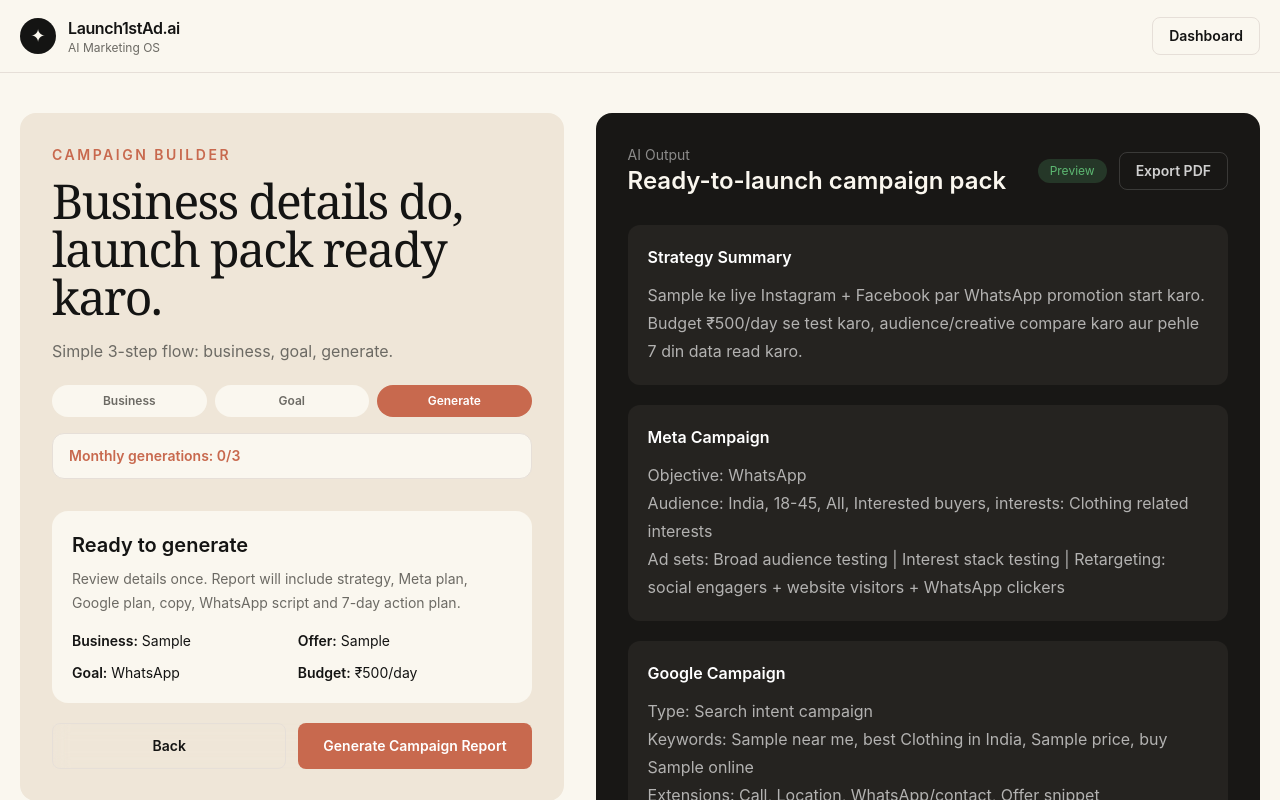
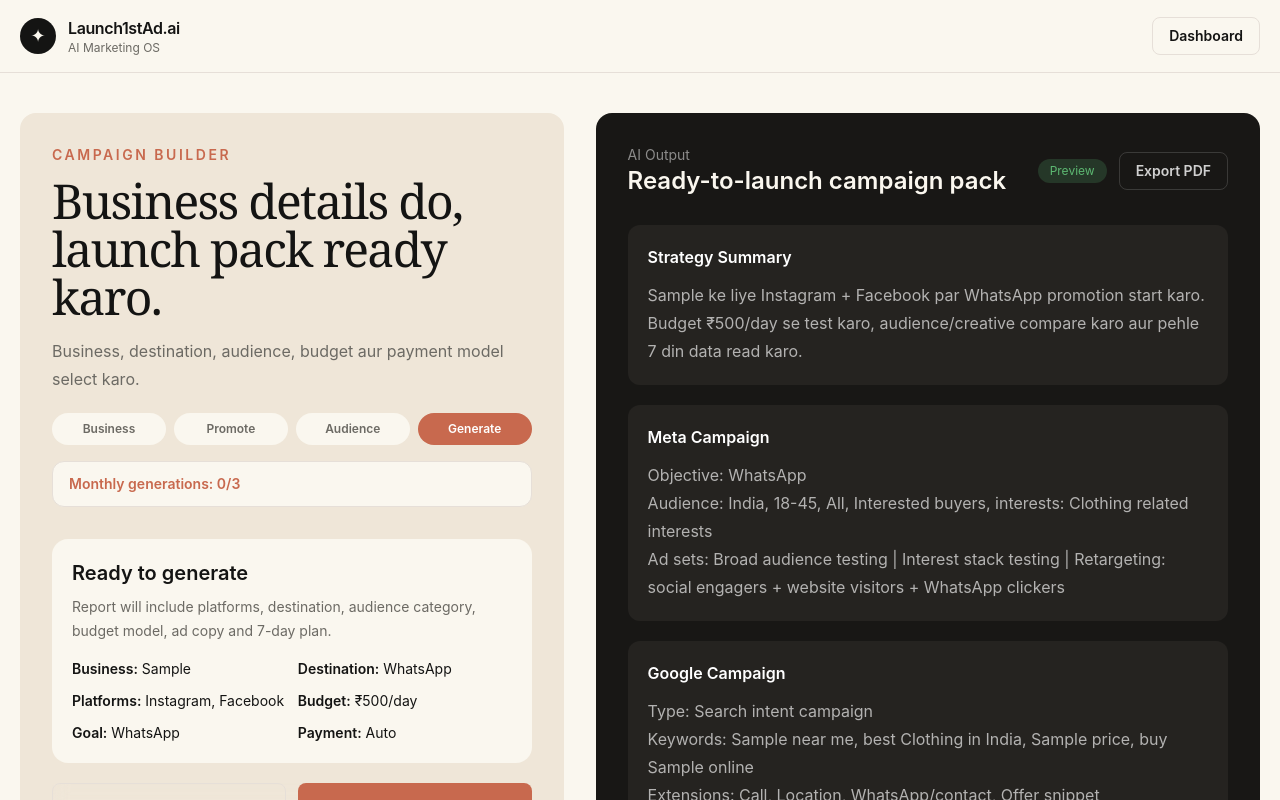
Before and after one commit to lkmeeena882437-dotcom/Launch1stAd.ai, a Next.js app: page /campaign in a window 1280 px wide. Both pictures are taken after typing "Sample", "Sample" into the empty fields and a click on the button "Generate". Shown: the top 800 px of the page. Built offline with nearby package versions, Linux system fonts and the light colour scheme.

Commit message:
Add promotion and audience steps to campaign wizard

```diff
--- a/components/campaign/CampaignForm.tsx
+++ b/components/campaign/CampaignForm.tsx
@@ -5,7 +5,10 @@ import { useEffect, useState } from "react";
 import type { CampaignInput } from "@/lib/campaign";
 import { canGenerateCampaign, getUsedCampaigns, recordCampaignUsage } from "@/lib/quota";
 import { BusinessFields } from "./BusinessFields";
+import { PromotionFields } from "./PromotionFields";
 import { TargetFields } from "./TargetFields";
+
+const steps = ["Business", "Promote", "Audience", "Generate"];
 
 export function CampaignForm({ form, update, onSubmit }: {
   form: CampaignInput;
@@ -36,32 +39,35 @@ export function CampaignForm({ form, update, onSubmit }: {
     <section className="rounded-2xl bg-card p-5 md:p-8">
       <p className="text-sm font-semibold uppercase tracking-[0.18em] text-coral">Campaign Builder</p>
       <h1 className="serif-display mt-3 text-4xl md:text-5xl">Business details do, launch pack ready karo.</h1>
-      <p className="mt-4 leading-7 text-muted">Simple 3-step flow: business, goal, generate.</p>
-      <div className="mt-5 grid grid-cols-3 gap-2 text-center text-xs font-semibold">
-        {["Business", "Goal", "Generate"].map((label, index) => (
+      <p className="mt-4 leading-7 text-muted">Business, destination, audience, budget aur payment model select karo.</p>
+      <div className="mt-5 grid grid-cols-2 gap-2 text-center text-xs font-semibold sm:grid-cols-4">
+        {steps.map((label, index) => (
           <button key={label} type="button" onClick={() => setStep(index + 1)} className={step === index + 1 ? "rounded-full bg-coral px-3 py-2 text-white" : "rounded-full bg-canvas px-3 py-2 text-muted"}>{label}</button>
         ))}
       </div>
       <p className="mt-4 rounded-xl border border-hairline bg-canvas px-4 py-3 text-sm font-semibold text-coral">Monthly generations: {used}/3</p>
       <form onSubmit={submit} className="mt-8 space-y-5">
         {step === 1 && <BusinessFields form={form} update={update} />}
-        {step === 2 && <TargetFields form={form} update={update} />}
-        {step === 3 && (
+        {step === 2 && <PromotionFields form={form} update={update} />}
+        {step === 3 && <TargetFields form={form} update={update} />}
+        {step === 4 && (
           <div className="rounded-2xl bg-canvas p-5">
             <h2 className="text-xl font-semibold">Ready to generate</h2>
-            <p className="mt-2 text-sm leading-6 text-muted">Review details once. Report will include strategy, Meta plan, Google plan, copy, WhatsApp script and 7-day action plan.</p>
+            <p className="mt-2 text-sm leading-6 text-muted">Report will include platforms, destination, audience category, budget model, ad copy and 7-day plan.</p>
             <div className="mt-4 grid gap-3 text-sm md:grid-cols-2">
               <p><span className="font-semibold">Business:</span> {form.businessName || "Not added"}</p>
-              <p><span className="font-semibold">Offer:</span> {form.product || "Not added"}</p>
+              <p><span className="font-semibold">Destination:</span> {form.promotionType}</p>
+              <p><span className="font-semibold">Platforms:</span> {(form.targetPlatforms || []).join(", ")}</p>
+              <p><span className="font-semibold">Budget:</span> {form.budget}</p>
               <p><span className="font-semibold">Goal:</span> {form.goal}</p>
-              <p><span className="font-semibold">Budget:</span> {form.budget}</p>
+              <p><span className="font-semibold">Payment:</span> {form.paymentModel}</p>
             </div>
           </div>
         )}
         {message && <p className="text-sm font-semibold text-coral">{message}</p>}
         <div className="sticky bottom-0 -mx-5 flex gap-3 bg-card/95 px-5 py-4 backdrop-blur md:static md:mx-0 md:bg-transparent md:px-0 md:py-0">
           {step > 1 && <button type="button" onClick={() => setStep((current) => current - 1)} className="w-full rounded-lg border border-hairline px-5 py-3 text-sm font-semibold">Back</button>}
-          {step < 3 ? (
+          {step < 4 ? (
             <button type="button" onClick={() => setStep((current) => current + 1)} className="w-full rounded-lg bg-coral px-5 py-3 text-sm font-semibold text-white hover:bg-coralDark">Next</button>
           ) : (
             <button className="w-full rounded-lg bg-coral px-5 py-3 text-sm font-semibold text-white hover:bg-coralDark">Generate Campaign Report</button>
```
